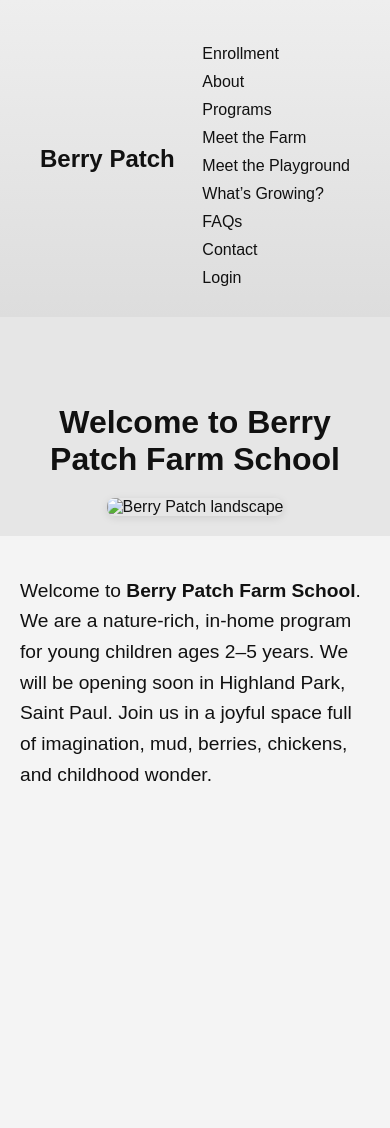
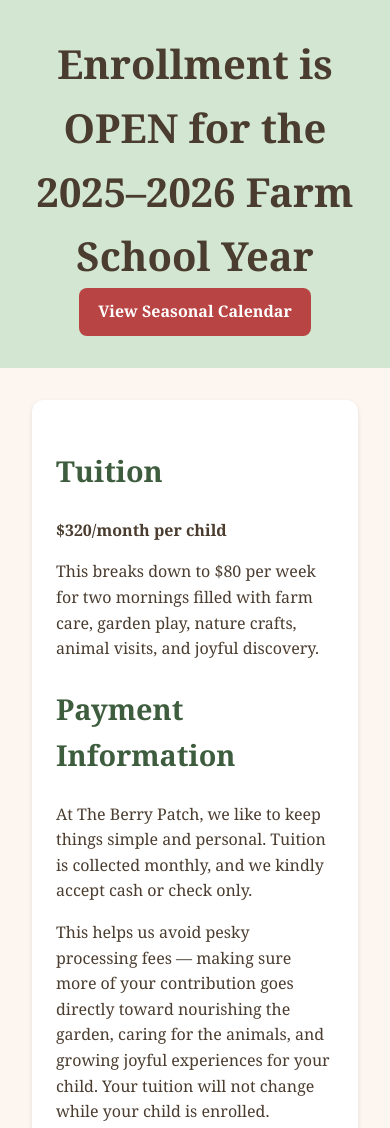
Before and after one commit to rryan17/BerryPatch, a plain HTML site: page index.html in a window 390 px wide. Shown: the top 1128 px of the page. Before the commit the page ends 844 px from the top, so only its background shows below. Drawn offline with Linux system fonts and the light colour scheme.

Commit message:
Update index.html
with enrollment page

```diff
--- a/index.html
+++ b/index.html
@@ -2,102 +2,127 @@
 <html lang="en">
 <head>
   <meta charset="UTF-8" />
-  <meta name="viewport" content="width=device-width, initial-scale=1.0"/>
-  <title>Berry Patch Farm School</title>
+  <meta name="viewport" content="width=device-width, initial-scale=1.0" />
+  <title>Berry Patch Farm School | Enrollment</title>
   <style>
     body {
+      font-family: "Georgia", serif;
+      background-color: #fdf6f0;
+      color: #4a3c2f;
+      line-height: 1.6;
       margin: 0;
-      font-family: 'Arial', sans-serif;
-      background-color: #f4f4f4;
-      color: #111;
+      padding: 0;
     }
-
     header {
-      background: linear-gradient(#eee, #ddd);
-      padding: 20px 40px;
+      background-color: #d2e6d1;
+      padding: 2rem;
+      text-align: center;
+    }
+    header h1 {
+      margin: 0;
+      font-size: 2.5rem;
+    }
+    .container {
+      padding: 2rem;
+      max-width: 800px;
+      margin: auto;
+    }
+    .tuition-box, .enrollment-steps, .open-house-section {
+      background: #ffffff;
+      border-radius: 12px;
+      padding: 1.5rem;
+      margin-bottom: 2rem;
+      box-shadow: 0 2px 5px rgba(0,0,0,0.1);
+    }
+    h2 {
+      color: #3e5d3e;
+      font-size: 1.8rem;
+    }
+    ul {
+      padding-left: 1.2rem;
+    }
+    .calendar-button {
+      display: inline-block;
+      background-color: #b94444;
+      color: white;
+      padding: 0.7rem 1.2rem;
+      border-radius: 8px;
+      text-decoration: none;
+      font-weight: bold;
+    }
+    .open-house-wrapper {
       display: flex;
-      justify-content: space-between;
-      align-items: center;
+      gap: 2rem;
       flex-wrap: wrap;
     }
-
-    .logo {
-      font-size: 1.5rem;
-      font-weight: bold;
+    .left-box, .right-box {
+      flex: 1 1 300px;
+      background-color: #faf3e0;
+      padding: 1.2rem;
+      border-radius: 10px;
     }
-
-    nav a {
-      margin: 0 15px;
-      text-decoration: none;
-      color: #111;
-      font-weight: 500;
+    .left-box {
+      border: 2px solid #d4af7f;
     }
-
-    .hero {
-      text-align: center;
-      padding: 60px 20px 20px;
-      background-color: #e6e6e6;
-    }
-
-    .hero h1 {
-      font-size: 2.5rem;
-      margin-bottom: 20px;
-    }
-
-    .hero img {
-      max-width: 90%;
-      height: auto;
-      border-radius: 8px;
-      box-shadow: 0 2px 8px rgba(0,0,0,0.1);
-    }
-
-    .intro {
-      max-width: 800px;
-      margin: 40px auto;
-      padding: 0 20px;
-      font-size: 1.2rem;
-      line-height: 1.6;
-    }
-
-    @media (max-width: 768px) {
-      nav {
-        margin-top: 15px;
-      }
-      nav a {
-        display: block;
-        margin: 10px 0;
-      }
-      .hero h1 {
-        font-size: 2rem;
-      }
+    .right-box ul {
+      list-style: square;
     }
   </style>
 </head>
 <body>
+  <header>
+    <h1>Enrollment is OPEN for the 2025–2026 Farm School Year</h1>
+    <a href="#" class="calendar-button">View Seasonal Calendar</a>
+  </header>
 
-<header>
-  <div class="logo">Berry Patch</div>
-  <nav>
-    <a href="#">Enrollment</a>
-    <a href="#">About</a>
-    <a href="#">Programs</a>
-    <a href="#">Meet the Farm</a>
-    <a href="#">Meet the Playground</a>
-    <a href="#">What’s Growing?</a>
-    <a href="#">FAQs</a>
-    <a href="#">Contact</a>
-    <a href="#">Login</a>
-  </nav>
-</header>
+  <div class="container">
 
-<section class="hero">
-  <h1>Welcome to Berry Patch Farm School</h1>
-  <img src="Website_Home.png" alt="Berry Patch landscape" />
-</section>
+    <section class="tuition-box">
+      <h2>Tuition</h2>
+      <p><strong>$320/month per child</strong></p>
+      <p>This breaks down to $80 per week for two mornings filled with farm care, garden play, nature crafts, animal visits, and joyful discovery.</p>
 
-<section class="intro">
-  <p>Welcome to <strong>Berry Patch Farm School</strong>. We are a nature-rich, in-home program for young children ages 2–5 years. We will be opening soon in Highland Park, Saint Paul. Join us in a joyful space full of imagination, mud, berries, chickens, and childhood wonder.</p>
-</section>
+      <h2>Payment Information</h2>
+      <p>At The Berry Patch, we like to keep things simple and personal. Tuition is collected monthly, and we kindly accept cash or check only.</p>
+      <p>This helps us avoid pesky processing fees — making sure more of your contribution goes directly toward nourishing the garden, caring for the animals, and growing joyful experiences for your child. Your tuition will not change while your child is enrolled.</p>
 
+      <h2>Enrollment Fee</h2>
+      <p>A one-time $75 enrollment fee secures your child's spot in the program and helps us prepare all the magical materials they'll need — from garden tools and seeds to muddy boots and berry baskets.</p>
+    </section>
+
+    <section class="enrollment-steps">
+      <h2>How to Enroll</h2>
+      <ol>
+        <li>Complete the <a href="#">Registration Form</a></li>
+        <li>Schedule a visit with Miss Rachael or come to an Open House (scroll down for more info)</li>
+        <li>Get ready for a season of mud pies, chicken cuddles, garden magic, and memories that last!</li>
+      </ol>
+    </section>
+
+    <section class="open-house-section">
+      <h2>Open House Info</h2>
+      <div class="open-house-wrapper">
+        <div class="left-box">
+          <p><strong>Our Open Houses</strong> are held on the first Tuesday of the month from 12:30–1:30pm.</p>
+          <p>No appointment needed — just swing by the Berry Patch!</p>
+        </div>
+        <div class="right-box">
+          <h3>Upcoming Open House Dates:</h3>
+          <ul>
+            <li>September 2, 2025</li>
+            <li>October 7, 2025</li>
+            <li>November 4, 2025</li>
+            <li>December 2, 2025</li>
+            <li>January 6, 2026</li>
+            <li>February 3, 2026</li>
+            <li>March 3, 2026</li>
+            <li>April 7, 2026</li>
+            <li>May 5, 2026</li>
+          </ul>
+        </div>
+      </div>
+    </section>
+
+  </div>
 </body>
 </html>
```
